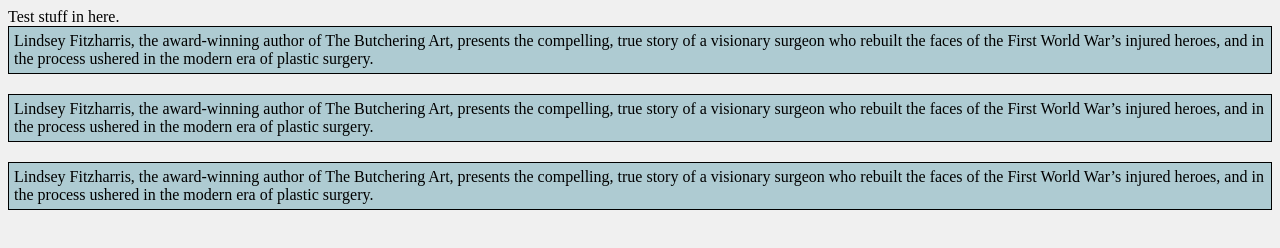
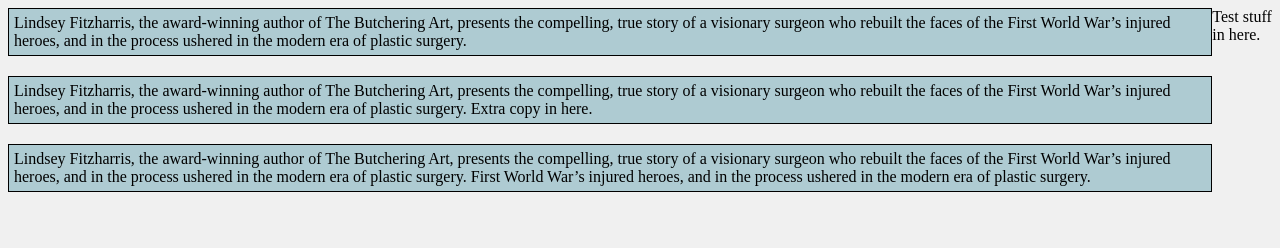
Before and after one commit to LauratheGreen/MyFirstRepo, a plain HTML site: page index.html in a window 1280 px wide. Drawn offline with Linux system fonts and the light colour scheme.

Commit message:
Added Flexbox

```diff
--- a/css/style.css
+++ b/css/style.css
@@ -1,10 +1,19 @@
 body {
 background-color: #f0f0f0;
 }
+.container {
+    display: flex;
+    flex-direction: row-reverse;
+}
 .book {
-    display:block;
     background-color:#aecbd2;
     border: solid 1px #000;
     margin-bottom:20px;
     padding: 5px;
 }
+.leftside {
+    flex-grow: 1;
+}
+.rightside {
+    flex-grow: 2;
+}
--- a/index.html
+++ b/index.html
@@ -4,16 +4,23 @@
     <link href="css/style.css" rel="stylesheet">
 </head>
 <body>
-Test stuff in here.
-<div class="book">
+<div class="container">
+    <div class="leftside">
+    Test stuff in here.
+    </div>
+<div class="rightside">
+    <div class="book">
     Lindsey Fitzharris, the award-winning author of The Butchering Art, presents the compelling, true story of a visionary surgeon who rebuilt the faces of the First World War’s injured heroes, and in the process ushered in the modern era of plastic surgery.
     </div>
     <div class="book">
         Lindsey Fitzharris, the award-winning author of The Butchering Art, presents the compelling, true story of a visionary surgeon who rebuilt the faces of the First World War’s injured heroes, and in the process ushered in the modern era of plastic surgery.
+        Extra copy in here.
     </div>
     <div class="book">
         Lindsey Fitzharris, the award-winning author of The Butchering Art, presents the compelling, true story of a visionary surgeon who rebuilt the faces of the First World War’s injured heroes, and in the process ushered in the modern era of plastic surgery.
+        First World War’s injured heroes, and in the process ushered in the modern era of plastic surgery.
     </div>
-
+    </div>
+</div>
 </body>
 </html>
```
